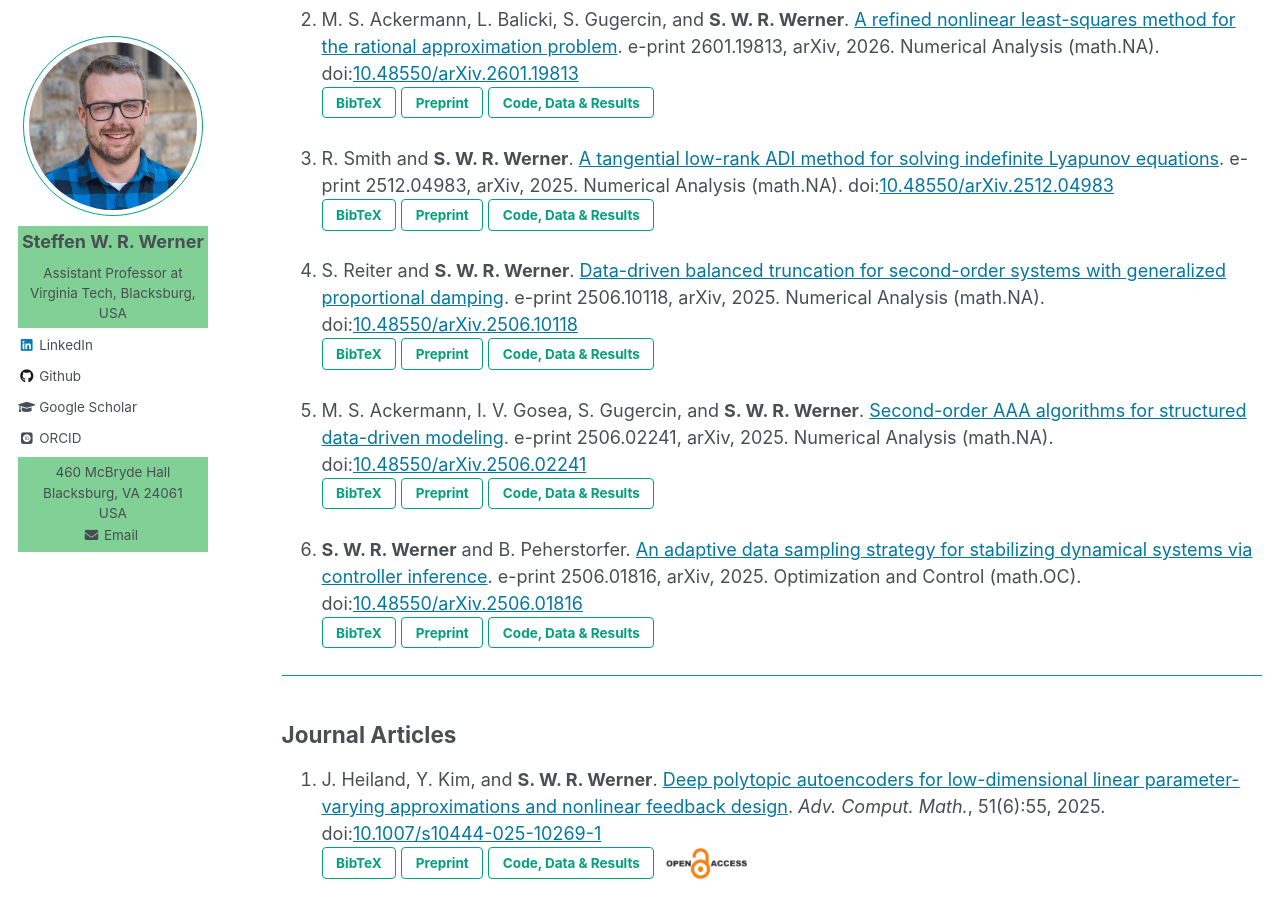
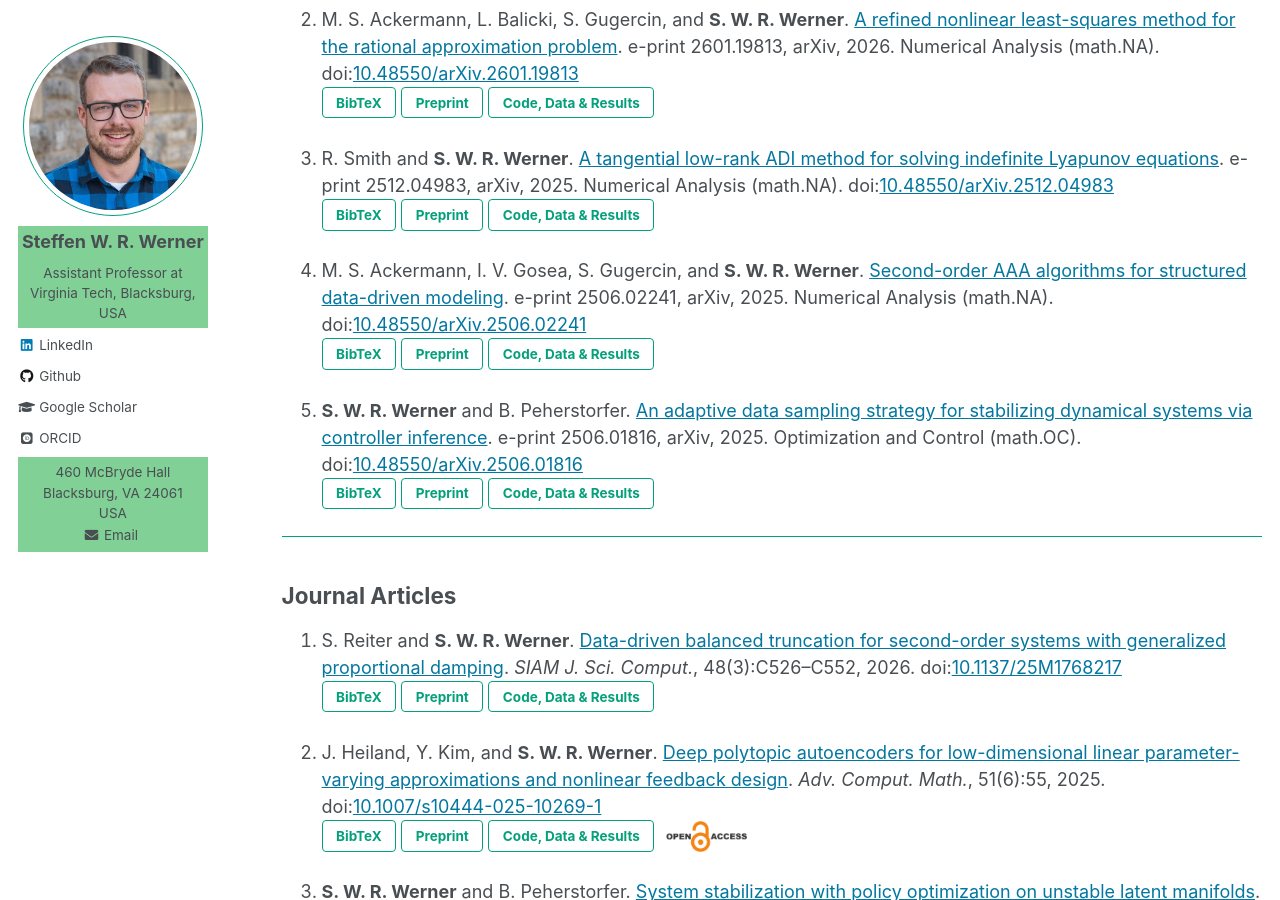
Before and after one commit to ninsteve/ninsteve.github.io, a Jekyll site: the page built from _pages/publications.md, in a window 1280 px wide and 900 px high, scrolled down 679 px. Built offline with Jekyll 4.4.1, drawn with Linux system fonts in a browser that asks for light colours; nearby versions of some CDN libraries; some web fonts are replaced; formulas are drawn with MathJax 3; some of the changed text lies outside the part shown.

Commit message:
Added new publication.

```diff
--- a/_pages/publications.md
+++ b/_pages/publications.md
@@ -85,18 +85,6 @@ found at the end of my
     <a target="blank_" href="https://doi.org/10.5281/zenodo.17632592">
     <button class="btn btn--inverse">Code, Data & Results</button></a>
 
-1.  S. Reiter and <strong>S. W. R. Werner</strong>.
-    <a target="blank_"
-    href="https://doi.org/10.48550/arXiv.2506.10118">Data-driven balanced
-    truncation for second-order systems with generalized proportional damping</a>.
-    e-print 2506.10118, arXiv, 2025. Numerical Analysis (math.NA).
-    doi:<a target="blank_" href="https://doi.org/10.48550/arXiv.2506.10118">10.48550/arXiv.2506.10118</a><br />
-    <button id="ReiW25a-pop" class="btn btn--inverse">BibTeX</button>
-    <a target="blank_" href="https://doi.org/10.48550/arXiv.2506.10118">
-    <button class="btn btn--inverse">Preprint</button></a>
-    <a target="blank_" href="https://doi.org/10.5281/zenodo.15642589">
-    <button class="btn btn--inverse">Code, Data & Results</button></a>
-
 1.  M. S. Ackermann, I. V. Gosea, S. Gugercin, and
     <strong>S. W. R. Werner</strong>.
     <a target="blank_"
@@ -125,6 +113,18 @@ found at the end of my
 ---
 
 ## <a name="journal"></a>Journal Articles ##
+
+1.  S. Reiter and <strong>S. W. R. Werner</strong>.
+    <a target="blank_"
+    href="https://doi.org/10.1137/25M1768217">Data-driven balanced
+    truncation for second-order systems with generalized proportional damping</a>.
+    <i>SIAM J. Sci. Comput.</i>, 48(3):C526&ndash;C552, 2026.
+    doi:<a target="blank_" href="https://doi.org/10.1137/25M1768217">10.1137/25M1768217</a><br />
+    <button id="ReiW26a-pop" class="btn btn--inverse">BibTeX</button>
+    <a target="blank_" href="https://doi.org/10.48550/arXiv.2506.10118">
+    <button class="btn btn--inverse">Preprint</button></a>
+    <a target="blank_" href="https://doi.org/10.5281/zenodo.18148591">
+    <button class="btn btn--inverse">Code, Data & Results</button></a>
 
 1.  J. Heiland, Y. Kim, and <strong>S. W. R. Werner</strong>.
     <a target="blank_"
--- a/files/publications/bibtex.html
+++ b/files/publications/bibtex.html
@@ -68,27 +68,6 @@
 <!--=========================================================================-->
 <script>
   $(function(){
-  $('#ReiW25a-pop').magnificPopup({ items: { src: '#ReiW25a' },
-  closeBtnInside: true, autoFocusLast: false, fixedContentPos: false,
-  type: 'inline' }); });
-</script>
-<div id="ReiW25a" class="bibtex-dialog mfp-hide">
-<pre><code>
-@TECHREPORT{ReiW25a,
-  author =       {Reiter, S. and Werner, S.~W.~R.},
-  title =        {Data-driven balanced truncation for second-order systems with
-                  generalized proportional damping},
-  institution =  {arXiv},
-  type =         {e-print},
-  number =       {2506.10118},
-  note =         {Numerical Analysis (math.NA)},
-  year =         {2025},
-  doi =          {10.48550/arXiv.2506.10118}
-}
-</code></pre></div>
-<!--=========================================================================-->
-<script>
-  $(function(){
   $('#AckGGetal25-pop').magnificPopup({ items: { src: '#AckGGetal25' },
   closeBtnInside: true, autoFocusLast: false, fixedContentPos: false,
   type: 'inline' }); });
@@ -135,6 +114,27 @@
 <!-- JOURNAL ARTICLES                                                        -->
 <!--=========================================================================-->
 
+<script>
+  $(function(){
+  $('#ReiW26a-pop').magnificPopup({ items: { src: '#ReiW26a' },
+  closeBtnInside: true, autoFocusLast: false, fixedContentPos: false,
+  type: 'inline' }); });
+</script>
+<div id="ReiW26a" class="bibtex-dialog mfp-hide">
+<pre><code>
+@ARTICLE{ReiW26a,
+  author =       {Reiter, S. and Werner, S.~W.~R.},
+  title =        {Data-Driven Balanced Truncation for Second-Order Systems with
+                  Generalized Proportional Damping},
+  journal =      {{SIAM} J. Sci. Comput.},
+  volume =       {48},
+  number =       {3},
+  pages =        {C526--C552},
+  year =         {2026},
+  doi =          {10.1137/25M1768217}
+}
+</code></pre></div>
+<!--=========================================================================-->
 <script>
   $(function(){
   $('#HeiKW25-pop').magnificPopup({ items: { src: '#HeiKW25' },
```
Also changed, not shown: other parts of _pages/publications.md (+2 -2 lines), _pages/software.md (+2 -2 lines), 1 other file.
